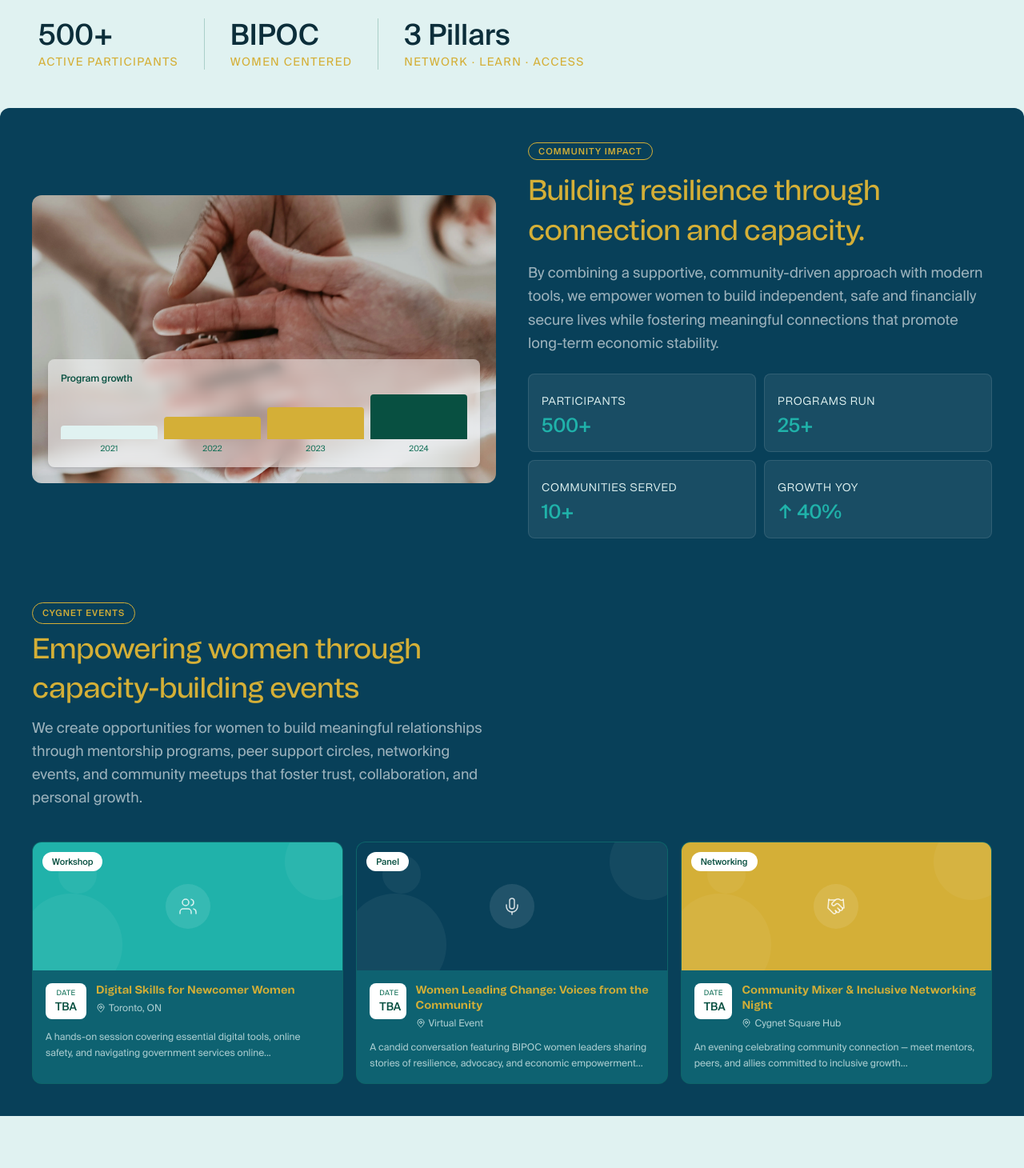
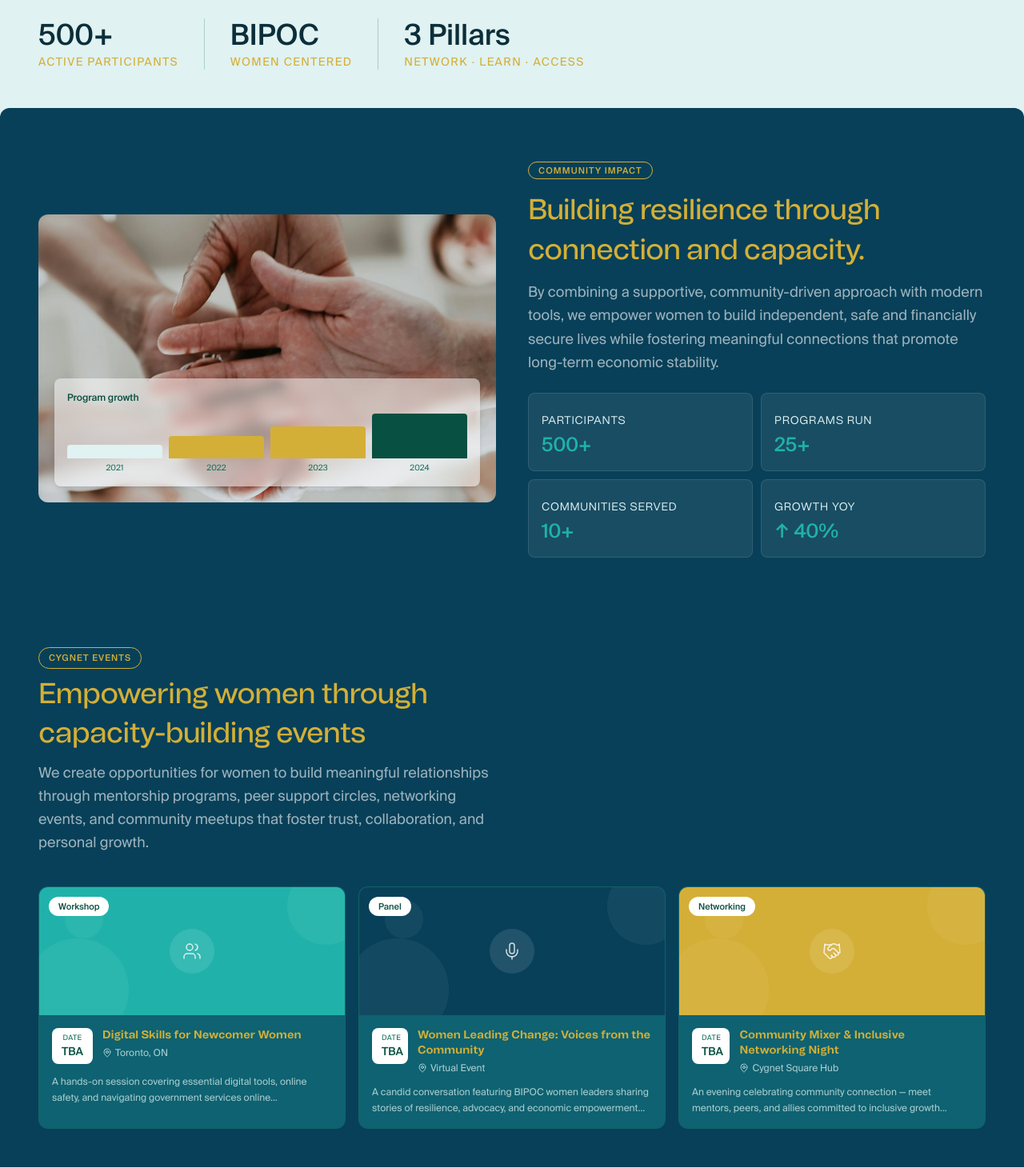
Before and after one commit to Cr4N31/cygnet-square, a React (Vite) app in the folder cygnet_square/: page / in a window 1280 px wide. Shown: the part 540-2000 px from the top of the page at 80% size. Built offline with nearby package versions, Linux system fonts and the light colour scheme.

Commit message:
push updates

```diff
--- a/cygnet_square/src/components/Home/Events.jsx
+++ b/cygnet_square/src/components/Home/Events.jsx
@@ -32,7 +32,7 @@ function Events() {
   ];
 
   return (
-    <section className="bg-base p-10">
+    <section className="bg-base px-6 sm:px-10 lg:px-12 pt-16 pb-12">
       <div className="grid md:grid-cols-2 grid-cols-1 gap-10 items-center mb-10">
         <div className="flex flex-col gap-2">
           <span className="border border-gold rounded-full w-fit text-[11px] tracking-widest uppercase text-gold font-medium px-3 py-1">
--- a/cygnet_square/src/components/Home/Features.jsx
+++ b/cygnet_square/src/components/Home/Features.jsx
@@ -12,7 +12,7 @@ function Features() {
   ];
 
   return (
-    <section className="bg-base rounded-t-xl p-10 grid md:grid-cols-2 grid-cols-1 gap-10 items-center">
+    <section className="bg-base rounded-t-xl px-6 sm:px-10 lg:px-12 pt-16 pb-12 grid md:grid-cols-2 grid-cols-1 gap-10 items-center">
       {/* Left — image + mini chart */}
       <div className="rounded-xl overflow-hidden bg-base min-h-[360px] relative flex flex-col justify-end">
         <picture>
--- a/cygnet_square/src/components/Home/Support.jsx
+++ b/cygnet_square/src/components/Home/Support.jsx
@@ -22,7 +22,7 @@ const pillars = [
 function Support() {
   return (
     <section
-      className="bg-base px-6 sm:px-10 lg:px-12 pt-16 pb-12  grid md:grid-cols-2 grid-cols-1 gap-16 items-start"
+      className="bg-base px-6 sm:px-10 lg:px-12 pt-16 pb-12 grid md:grid-cols-2 grid-cols-1 gap-16 items-start"
       data-aos="fade-up"
     >
       {/* Left — heading + numbered list */}
```
